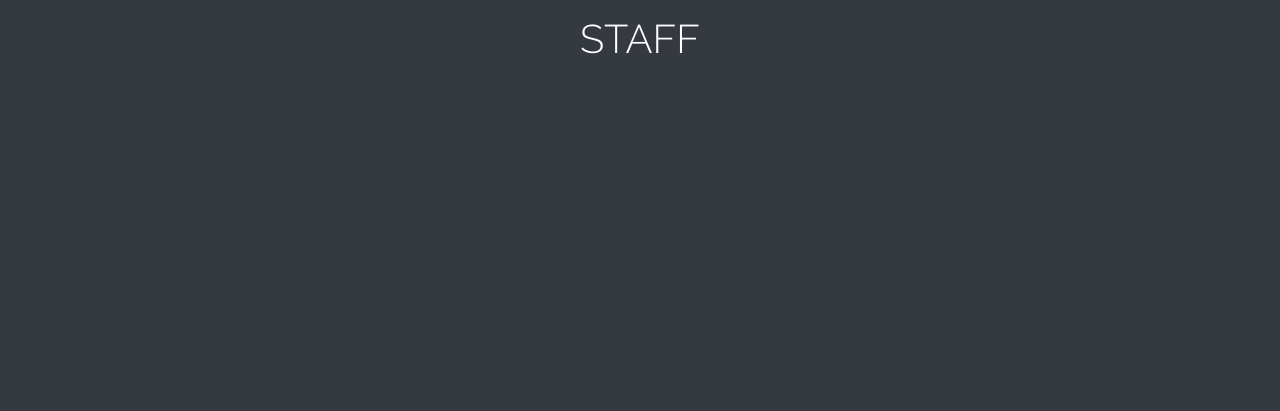
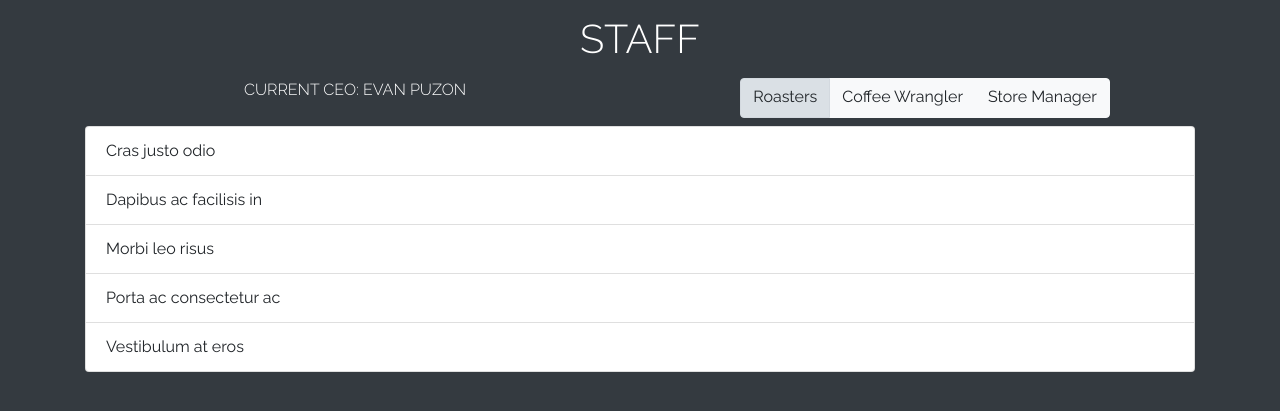
Before and after one commit to puzonevan/CafeBan, a Flask app: page /staff in a window 1280 px wide. Before the commit the part shown is almost empty. Shown: the top 411 px of the page. Run offline with Flask 2, Linux system fonts and the light colour scheme; some libraries are stand-ins or nearby versions.

Commit message:
staff html layout implemented

```diff
--- a/cafeapp/GenerateGraphData.py
+++ b/cafeapp/GenerateGraphData.py
@@ -90,6 +90,5 @@ def generateInventoryWasteByProductId(id):
 
 
 
-
 # generateDailySales()
 generateInventoryWasteByProductId(69)
--- a/cafeapp/templates/staff.html
+++ b/cafeapp/templates/staff.html
@@ -2,8 +2,42 @@
 
 {% block content %}
 
+<!-- Page Title -->
 <div class="container">
     <h1 class="text-uppercase text-white font-weight-light text-center">staff</h1>
 </div>
 
+<!-- Information / Buttons -->
+<div class="container mb-2">
+    <div class="row">
+        <div class="col-sm ">
+            <p class="text-uppercase text-white font-weight-light text-center">Current Ceo: Evan Puzon</p>
+        </div>
+        <div class="col-sm d-flex justify-content-center">
+            <div class="btn-group btn-group-toggle" data-toggle="buttons">
+                <label class="btn btn-light active">
+                  <input type="radio" name="options" id="option1" checked> Roasters
+                </label>
+                <label class="btn btn-light">
+                  <input type="radio" name="options" id="option2"> Coffee Wrangler
+                </label>
+                <label class="btn btn-light">
+                  <input type="radio" name="options" id="option3">Store Manager
+                </label>
+              </div>
+        </div>
+    </div>
+</div>
+
+<!-- List of Employees -->
+<div class="container">
+    <ul class="list-group">
+        <li class="list-group-item">Cras justo odio</li>
+        <li class="list-group-item">Dapibus ac facilisis in</li>
+        <li class="list-group-item">Morbi leo risus</li>
+        <li class="list-group-item">Porta ac consectetur ac</li>
+        <li class="list-group-item">Vestibulum at eros</li>
+    </ul>
+</div>
+
 {% endblock %}
```
